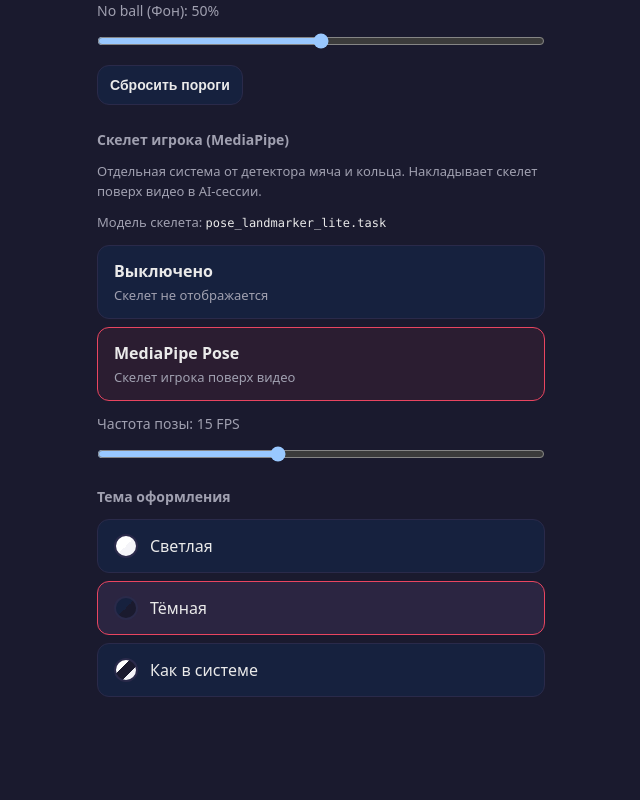
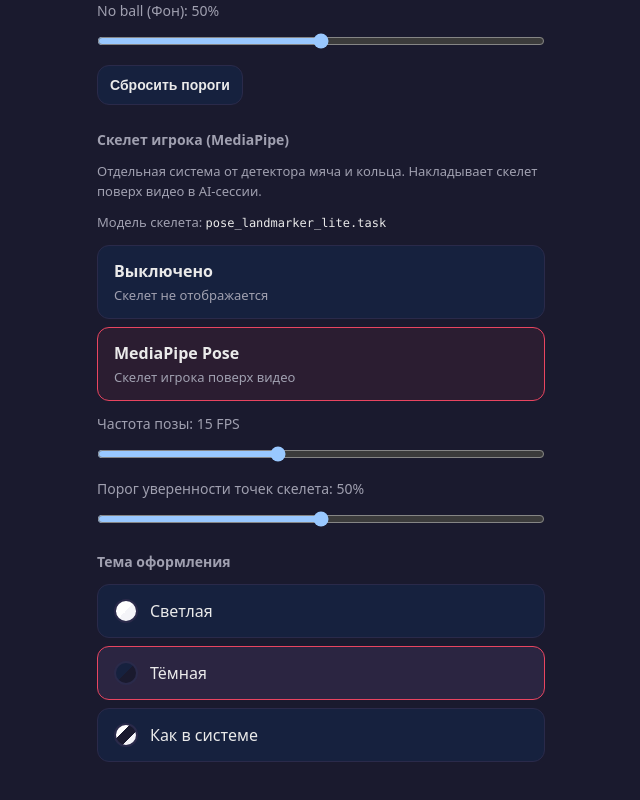
Before and after one commit to Sheshkon/smart-hoop, a Vue app: page /settings in a window 1280 px wide. Shown: the part 659-1459 px from the top of the page, without its empty margins (319-959 px from the left). Before the commit the page ends 1396 px from the top, so only its background shows below. Built offline with nearby package versions, Linux system fonts and the light colour scheme; what @capacitor/core would draw is missing.

Commit message:
Add pose skeleton confidence setting

```diff
--- a/src/components/HoopSceneCanvas.vue
+++ b/src/components/HoopSceneCanvas.vue
@@ -206,6 +206,7 @@ async function initPoseDetector() {
     poseDetector = createPoseDetector(poseSettings.poseMode, {
       modelUrl: poseSettings.poseModel,
       targetFps: poseSettings.poseFps,
+      keypointConfidenceMin: 0,
     })
 
     if (poseSettings.poseMode === 'off') {
@@ -385,11 +386,15 @@ function drawSessionScene(ctx, result) {
   }
 
   if (trackedPoses.length > 0) {
-    drawPoseSkeleton(ctx, trackedPoses)
+    drawPoseSkeleton(ctx, trackedPoses, {
+      keypointMinConfidence: poseSettings.keypointConfidenceMin,
+    })
   }
 }
 
 function runPoseDetection(timestampMs) {
+  poseTracker.keypointConfidenceMin = poseSettings.keypointConfidenceMin
+
   if (!poseDetector || !poseDetectorActive.value || poseSettings.poseMode === 'off') {
     trackedPoses = updatePoseTracking(poseTracker, [], timestampMs)
     return
--- a/src/stores/poseSettings.js
+++ b/src/stores/poseSettings.js
@@ -7,11 +7,16 @@ const STORAGE_KEY = 'smart-hoop.pose-settings'
 export const POSE_FPS_MIN = 5
 export const POSE_FPS_MAX = 30
 export const POSE_FPS_DEFAULT = 15
+export const POSE_KEYPOINT_CONFIDENCE_MIN = 0.05
+export const POSE_KEYPOINT_CONFIDENCE_MAX = 0.95
+export const POSE_KEYPOINT_CONFIDENCE_STEP = 0.05
+export const POSE_KEYPOINT_CONFIDENCE_DEFAULT = 0.5
 
 export const poseSettings = reactive({
   poseMode: POSE_MODES.MEDIAPIPE,
   poseFps: POSE_FPS_DEFAULT,
   poseModel: POSE_MODEL_RELATIVE,
+  keypointConfidenceMin: POSE_KEYPOINT_CONFIDENCE_DEFAULT,
 })
 
 function clampPoseFps(value) {
@@ -20,6 +25,21 @@ function clampPoseFps(value) {
     return POSE_FPS_DEFAULT
   }
   return Math.min(POSE_FPS_MAX, Math.max(POSE_FPS_MIN, Math.round(fps)))
+}
+
+function clampKeypointConfidence(value) {
+  const confidence = Number(value)
+  if (!Number.isFinite(confidence)) {
+    return POSE_KEYPOINT_CONFIDENCE_DEFAULT
+  }
+  return Math.min(
+    POSE_KEYPOINT_CONFIDENCE_MAX,
+    Math.max(
+      POSE_KEYPOINT_CONFIDENCE_MIN,
+      Math.round(confidence / POSE_KEYPOINT_CONFIDENCE_STEP) *
+        POSE_KEYPOINT_CONFIDENCE_STEP,
+    ),
+  )
 }
 
 function normalizePoseModelPath(stored) {
@@ -55,6 +75,9 @@ function loadSettings() {
     if (typeof parsed.poseModel === 'string' && parsed.poseModel.trim()) {
       poseSettings.poseModel = normalizePoseModelPath(parsed.poseModel)
     }
+    if (parsed.keypointConfidenceMin != null) {
+      poseSettings.keypointConfidenceMin = clampKeypointConfidence(parsed.keypointConfidenceMin)
+    }
   } catch {
     // ignore
   }
@@ -68,6 +91,7 @@ function saveSettings() {
         poseMode: poseSettings.poseMode,
         poseFps: poseSettings.poseFps,
         poseModel: poseSettings.poseModel,
+        keypointConfidenceMin: poseSettings.keypointConfidenceMin,
       }),
     )
   } catch (err) {
@@ -100,6 +124,11 @@ export function setPoseFps(fps) {
   saveSettings()
 }
 
+export function setPoseKeypointConfidenceMin(confidence) {
+  poseSettings.keypointConfidenceMin = clampKeypointConfidence(confidence)
+  saveSettings()
+}
+
 export function setPoseModel(modelUrl) {
   const trimmed = modelUrl?.trim()
   if (!trimmed) {
--- a/src/views/SettingsView.vue
+++ b/src/views/SettingsView.vue
@@ -101,6 +101,21 @@
             @input="setPoseFps(Number($event.target.value))"
           >
         </label>
+
+        <label v-if="poseSettings.poseMode === 'mediapipe'" class="form-field settings-fps-field">
+          <span class="form-field__label">
+            Порог уверенности точек скелета: {{ formatThreshold(poseSettings.keypointConfidenceMin) }}
+          </span>
+          <input
+            :value="poseSettings.keypointConfidenceMin"
+            type="range"
+            class="settings-fps-field__range"
+            :min="POSE_KEYPOINT_CONFIDENCE_MIN"
+            :max="POSE_KEYPOINT_CONFIDENCE_MAX"
+            :step="POSE_KEYPOINT_CONFIDENCE_STEP"
+            @input="setPoseKeypointConfidenceMin(Number($event.target.value))"
+          >
+        </label>
       </section>
 
       <section class="settings-section">
@@ -145,8 +160,12 @@ import {
   getPoseModelFileName,
   POSE_FPS_MAX,
   POSE_FPS_MIN,
+  POSE_KEYPOINT_CONFIDENCE_MAX,
+  POSE_KEYPOINT_CONFIDENCE_MIN,
+  POSE_KEYPOINT_CONFIDENCE_STEP,
   poseSettings,
   setPoseFps,
+  setPoseKeypointConfidenceMin,
   setPoseMode,
 } from '../stores/poseSettings.js'
 import { themeSettings, setThemePreference, THEME_OPTIONS } from '../stores/theme.js'
```
